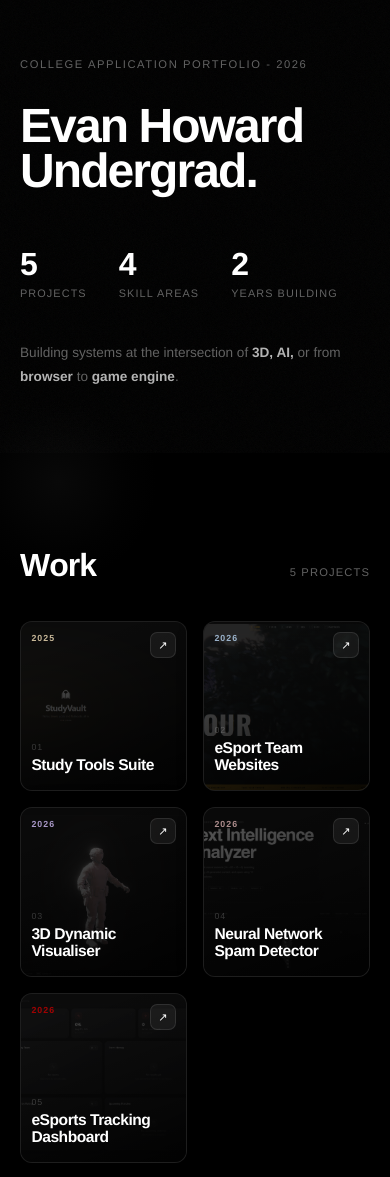
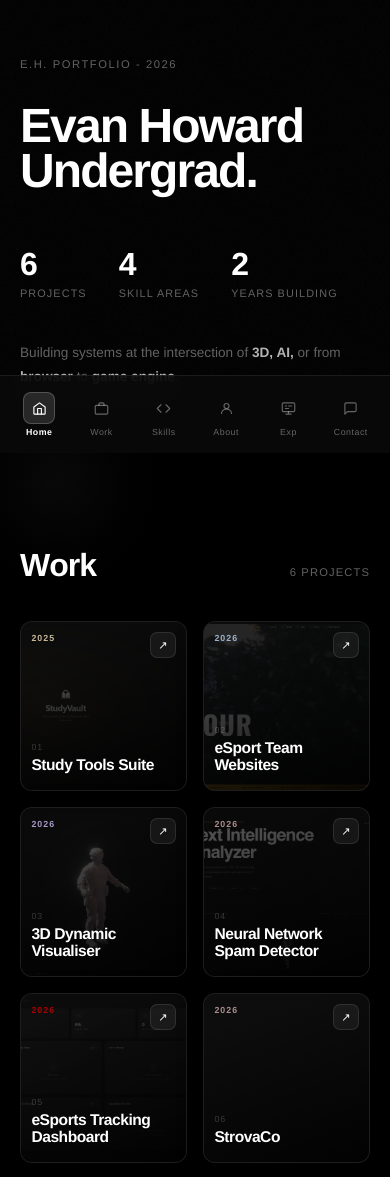
Before and after one commit to 0xEvanH/portfolio, a React (Vite) app: page / in a window 390 px wide. Shown: the part 391-1568 px from the top of the page. Built offline with nearby package versions, Linux system fonts and the light colour scheme.

Commit message:
Mobile fix

```diff
--- a/src/App.tsx
+++ b/src/App.tsx
@@ -2,7 +2,7 @@ import { useCallback, useEffect, useState } from "react";
 import { SECTION_IDS } from "./constants";
 import { useScrollTween } from "./hooks/useScrollTween";
 import { Background, Intro } from "./components/Background";
-import { ProgressBar, SideNav, SectionCounter } from "./components/Nav";
+import { ProgressBar, SideNav, SectionCounter, MobileNav } from "./components/Nav";
 import Hero    from "./components/Hero";
 import Work    from "./components/Work";
 import Skills  from "./components/Skills";
@@ -40,6 +40,7 @@ export default function App() {
       <ProgressBar    activeSectionIndex={activeSectionIndex} />
       <SideNav        activeSectionIndex={activeSectionIndex} scrollToSection={scrollToSection} />
       <SectionCounter activeSectionIndex={activeSectionIndex} />
+      <MobileNav      activeSectionIndex={activeSectionIndex} scrollToSection={scrollToSection} />
       <Hero    ready={pageReady} />
       <Work />
       <Skills />
--- a/src/components/Hero.tsx
+++ b/src/components/Hero.tsx
@@ -67,7 +67,7 @@ const Hero: FC<{ ready: boolean }> = ({ ready }) => {
   return (
     <section ref={sectionRef} id="home" className="section-pad relative z-1 min-h-screen flex flex-col justify-end pb-16 md:pb-20">
       <div className="uppercase mb-8" style={{ fontWeight: 400, fontSize: "0.7rem", letterSpacing: "0.14em", color: WHITE_DIM, ...entranceStyle(0.05) }}>
-        College Application Portfolio - 2026
+        E.H. Portfolio - 2026
       </div>
 
       <div style={{ ...entranceStyle(0.1), transform: `${ready ? "translateY(0)" : "translateY(28px)"} translate(${parallaxX * 0.4}px, ${parallaxY * 0.4}px)`, transition: "opacity 0.85s ease 0.1s, transform 0.85s cubic-bezier(0.16,1,0.3,1) 0.1s" }}>
--- a/src/components/Nav.tsx
+++ b/src/components/Nav.tsx
@@ -98,3 +98,67 @@ export const SectionCounter: FC<{ activeSectionIndex: number }> = ({ activeSecti
     <span>{String(SECTION_IDS.length).padStart(2, "0")}</span>
   </div>
 );
+
+export const MobileNav: FC<{ activeSectionIndex: number; scrollToSection: (i: number) => void }> = ({
+  activeSectionIndex,
+  scrollToSection,
+}) => {
+  const navLinks = [
+    { id: "home"       as SectionId, label: "Home" },
+    { id: "work"       as SectionId, label: "Work" },
+    { id: "skills"     as SectionId, label: "Skills" },
+    { id: "about"      as SectionId, label: "About" },
+    { id: "experience" as SectionId, label: "Exp" },
+    { id: "contact"    as SectionId, label: "Contact" },
+  ];
+
+  return (
+    <nav
+      className="mobile-nav-show-mobile fixed bottom-0 left-0 right-0 z-50 flex items-center justify-around px-2 py-2"
+      style={{
+        background: "rgba(10,10,10,0.85)",
+        backdropFilter: "blur(20px)",
+        WebkitBackdropFilter: "blur(20px)",
+        borderTop: "1px solid rgba(255,255,255,0.08)",
+      }}
+    >
+      {navLinks.map(({ id, label }, i) => {
+        const isActive = activeSectionIndex === i;
+        return (
+          <button
+            key={id}
+            onClick={() => scrollToSection(i)}
+            className="flex flex-col items-center justify-center gap-1 bg-transparent border-none cursor-pointer p-2 flex-1"
+            style={{ minWidth: 0 }}
+          >
+            <div
+              className="flex items-center justify-center rounded-lg"
+              style={{
+                width: 32,
+                height: 32,
+                background: isActive ? "rgba(255,255,255,0.13)" : "transparent",
+                border: isActive ? "1px solid rgba(255,255,255,0.2)" : "1px solid transparent",
+                color: isActive ? WHITE : "rgba(255,255,255,0.38)",
+                transition: "all 0.22s ease",
+              }}
+            >
+              {sectionIcons[id]}
+            </div>
+            <span
+              style={{
+                fontSize: "0.55rem",
+                letterSpacing: "0.06em",
+                fontWeight: isActive ? 700 : 400,
+                color: isActive ? WHITE : "rgba(255,255,255,0.38)",
+                transition: "color 0.22s ease",
+                lineHeight: 1,
+              }}
+            >
+              {label}
+            </span>
+          </button>
+        );
+      })}
+    </nav>
+  );
+};
--- a/src/data/index.ts
+++ b/src/data/index.ts
@@ -11,6 +11,7 @@ const IMGS = {
   "03": threeimg,
   "04": neuralimg,
   "05": nexusimg,
+  "06": ""
 };
 
 export const projects: Project[] = [
@@ -81,6 +82,18 @@ export const projects: Project[] = [
     size: "square",
     tags: ["esports-dash"],
   },
+  {
+    id: "06",
+    title: "StrovaCo",
+    stack: ["React", "Python", "TailwindCSS", "Graphic Design"],
+    year: "2026",
+    desc: "A B2B business I run creating websites, dashboards and branding.",
+    caseStudy: "Currently being worked on.",
+    link: "https://strovaco.com",
+    img: IMGS["06"],
+    accent: "#c9a3a3",
+    size: "square",
+  },
 ];
 
 export const skills: Skill[] = [
--- a/src/hooks/useScrollTween.ts
+++ b/src/hooks/useScrollTween.ts
@@ -49,6 +49,8 @@ export function useScrollTween(
   }, [setActive]);
 
   useEffect(() => {
+    if (window.innerWidth <= 768) return;
+
     let accumulatedDelta = 0;
     let resetTimer: ReturnType<typeof setTimeout>;
 
@@ -70,6 +72,8 @@ export function useScrollTween(
   }, [scrollToSection]);
 
   useEffect(() => {
+    if (window.innerWidth <= 768) return;
+
     const onKeyDown = (e: KeyboardEvent) => {
       if (isScrolling.current) return;
       const currentIndex = getActiveSectionIndex();
@@ -82,6 +86,8 @@ export function useScrollTween(
   }, [scrollToSection]);
 
   useEffect(() => {
+    if (window.innerWidth <= 768) return;
+
     let touchStartY = 0;
     const onTouchStart = (e: TouchEvent) => { touchStartY = e.touches[0].clientY; };
     const onTouchEnd   = (e: TouchEvent) => {
--- a/src/index.css
+++ b/src/index.css
@@ -13,6 +13,22 @@ body {
 
 ::-webkit-scrollbar {
   width: 0;
+}
+
+/* already on your desktop components */
+.progress-bar-hide-mobile,
+.sidenav-hide-mobile,
+.section-counter-hide-mobile { display: block; }
+
+/* new mobile nav — hidden on desktop, shown on mobile */
+.mobile-nav-show-mobile { display: none; }
+
+@media (max-width: 768px) {
+  .progress-bar-hide-mobile,
+  .sidenav-hide-mobile,
+  .section-counter-hide-mobile { display: none; }
+
+  .mobile-nav-show-mobile { display: flex; }
 }
 
 @keyframes introLift {
@@ -42,6 +58,16 @@ body {
   .sidenav-hide-mobile { display: none !important; }
   .section-counter-hide-mobile { display: none !important; }
   .progress-bar-hide-mobile { display: none !important; }
+
+  /* allow native scroll on mobile */
+  body {
+    overflow-y: auto;
+  }
+
+  /* push page content above the fixed mobile nav bar (~64px tall) */
+  #contact {
+    padding-bottom: 5rem;
+  }
 }
 
 /* Work grid */
```
